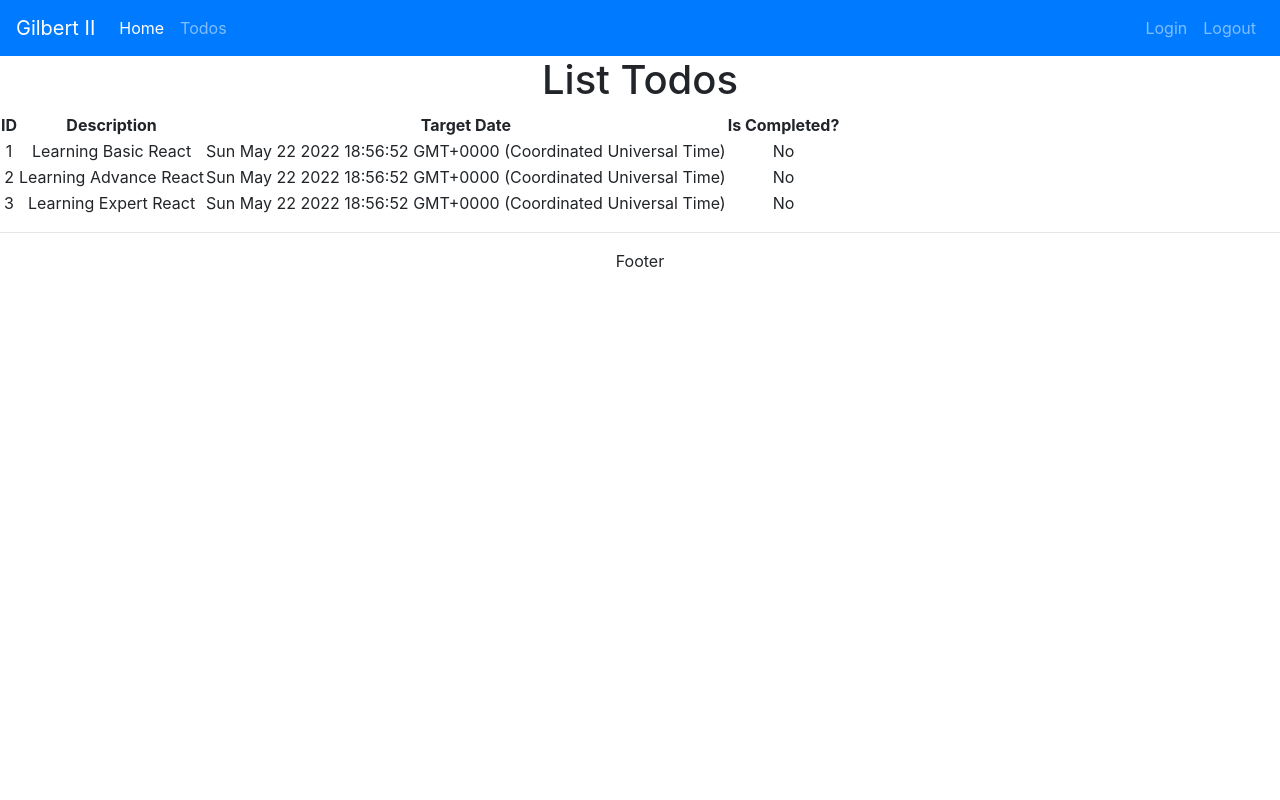
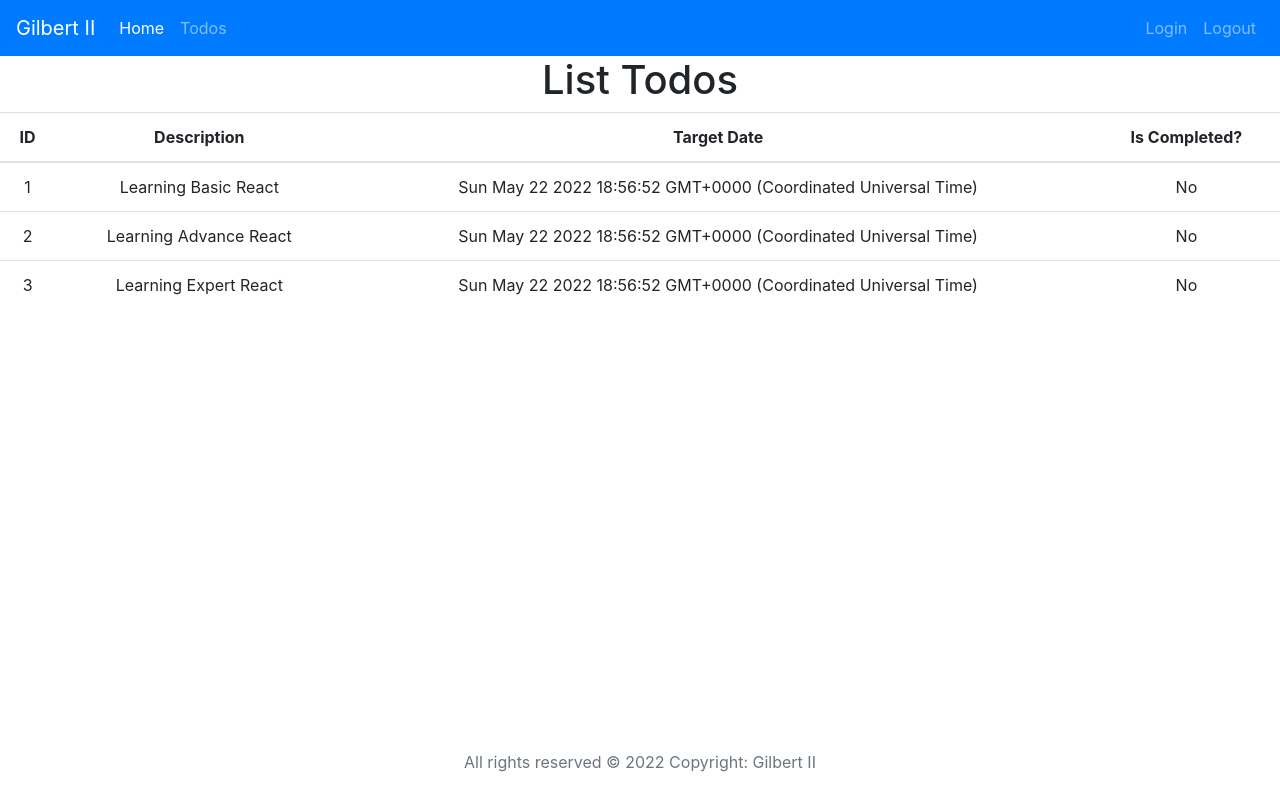
Before and after one commit to GilbertII/TodoApp, a React (Create React App) app: page /todos in a window 1280 px wide. Built offline with nearby package versions, Linux system fonts and the light colour scheme.

Commit message:
styling footer component

```diff
--- a/public/index.html
+++ b/public/index.html
@@ -39,7 +39,7 @@
       crossorigin="anonymous"
     ></script>
   </head>
-  <body>
+  <body class="d-flex flex-column min-vh-100">
     <noscript>You need to enable JavaScript to run this app.</noscript>
     <div id="root"></div>
     <!--
--- a/src/components/todo/TodoApp.js
+++ b/src/components/todo/TodoApp.js
@@ -10,7 +10,7 @@ import TodoList from "./component/TodoList";
 import Header from "./component/Header";
 import Footer from "./component/Footer";
 
-import "./bootstrap.css";
+import LogoutPage from "./pages/LogoutPage";
 
 class TodoApp extends Component {
   render() {
@@ -25,6 +25,7 @@ class TodoApp extends Component {
           <Route path="/login" element={<LoginPageWithNavigation />} />
           <Route path="/welcome/:username" element={<WelcomePageWithParams />} />
           <Route path="/todos" element={<TodoList />} />
+          <Route path="/logout" element={<LogoutPage />} />
           <Route path="*" element={<ErrorPage />} />
         </Routes>
         <Footer />
--- a/src/components/todo/component/Footer.js
+++ b/src/components/todo/component/Footer.js
@@ -1,11 +1,12 @@
 import React from "react";
+
+import classes from "./Footer.module.css";
 
 function Footer() {
   return (
-    <div>
-      <hr />
-      Footer
-    </div>
+    <footer className={classes.footer}>
+      <span className="text-muted">All rights reserved © 2022 Copyright: Gilbert II</span>
+    </footer>
   );
 }
 
--- /dev/null
+++ b/src/components/todo/component/Footer.module.css
@@ -0,0 +1,6 @@
+.footer {
+  position: absolute;
+  bottom: 0;
+  width: 100%;
+  height: 50px;
+}
--- a/src/components/todo/component/TodoList.js
+++ b/src/components/todo/component/TodoList.js
@@ -17,13 +17,13 @@ class TodoList extends Component {
     return (
       <div>
         <h1>List Todos</h1>
-        <table>
+        <table className="table table-hover">
           <thead>
             <tr>
-              <th>ID</th>
-              <th>Description</th>
-              <th>Target Date</th>
-              <th>Is Completed?</th>
+              <th scope="col">ID</th>
+              <th scope="col">Description</th>
+              <th scope="col">Target Date</th>
+              <th scope="col">Is Completed?</th>
             </tr>
           </thead>
           <tbody>
--- /dev/null
+++ b/src/components/todo/pages/LogoutPage.js
@@ -0,0 +1,12 @@
+import React from "react";
+
+function LogoutPage() {
+  return (
+    <>
+      <h1>You are logout!</h1>
+      <div className="container">Thank you for using out application.</div>
+    </>
+  );
+}
+
+export default LogoutPage;
--- a/src/index.js
+++ b/src/index.js
@@ -6,6 +6,7 @@ import App from "./App";
 
 import reportWebVitals from "./reportWebVitals";
 import "./index.css";
+import "./bootstrap.css";
 
 const root = ReactDOM.createRoot(document.getElementById("root"));
 root.render(
```
Also changed, not shown: src/bootstrap.css (renamed from src/components/todo/bootstrap.css).
